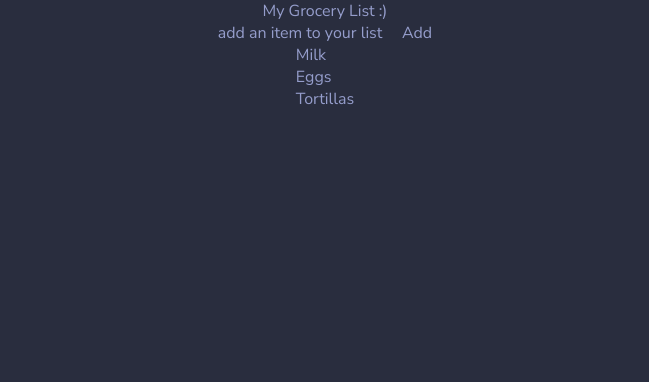
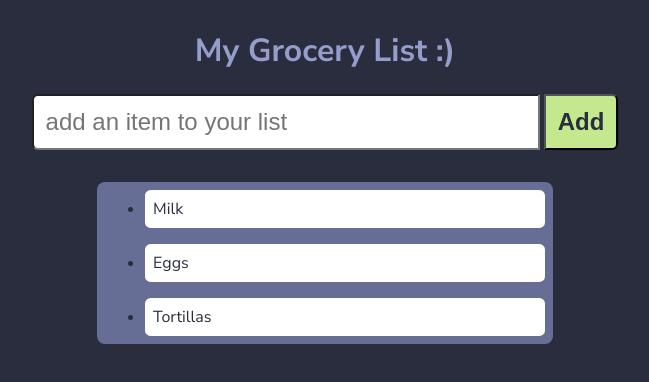
Before and after one commit to jrbanda1/My-Grocery-List-Web-App, a website built with Vite: page index.html in a window 1280 px wide. Shown: the whole page, without its empty margins (315-964 px from the left). Built offline with nearby package versions, Linux system fonts and the light colour scheme.

Commit message:
added script line to index.html, changes to style

```diff
--- a/index.html
+++ b/index.html
@@ -4,7 +4,7 @@
     <meta charset="UTF-8">
     <meta name="viewport" content="width=device-width, initial-scale=1.0">
     <title>My Grocery List</title>
-    <link rel="stylesheet" href="reset.css" />
+    <!-- <link rel="stylesheet" href="reset.css" /> -->
 
     <link rel="preconnect" href="https://fonts.googleapis.com">
     <link rel="preconnect" href="https://fonts.gstatic.com" crossorigin>
@@ -12,11 +12,13 @@
 
 
     <link rel="stylesheet" href="style.css"/>
+    <script type="module" src="script.js" defer></script>
 </head>
 <body>
     <h1 class="Title">My Grocery List :)</h1>
     <form class="newGroceryFrom">
-        <input id="newGrocery" autocomplete="off"
+        <input id="newGrocery"
+        autocomplete="off"
         type="text"
         placeholder="add an item to your list">
         <button id="addBtn" type ="submit">Add</button>
--- a/style.css
+++ b/style.css
@@ -25,6 +25,61 @@ body {
     margin: .5em;
     font-size: 4em;
     font-weight: lighter;
-    letter-spacing: .05em;
+    letter-spacing: 0.05em;
+    color: var(--accent);
 
 }
+
+.newGroceryForm{
+    display: flex;
+
+}
+#newGrocery{
+    background-color: white;
+    color: var(--comment);
+    padding: 0.5em;
+    width: 20em;
+    font-size: 1.5em;
+    border-radius: 0.25em 0em 0em 0.25em;
+
+
+}
+
+#addBtn {
+    background-color: var(--accent);
+    color: var(--background);
+    padding: .5em;
+    font-size: 1.5em;
+    font-weight: bold;
+    cursor: pointer;
+    border-radius: 0em 0.25em 0.25em 0em;
+
+}
+
+#addBtn:hover{
+background-color: var(--purplish);
+}
+
+#groceryList{
+    display: flex;
+    flex-direction: column;
+    align-items: center;
+    justify-content: center;
+    margin-top: 2rem;
+    border-radius: .5em;
+    background-color: var(--comment);
+}
+
+.groceryItem{
+    background-color: white;
+    color: var(--background);
+    margin: .5em;
+    width: 24em;
+    padding: .5em;
+    border-radius: .35em;
+}
+
+.groceryItem:hover{
+    background-color: var(--purplish);
+    font-weight: bold;
+}
```
